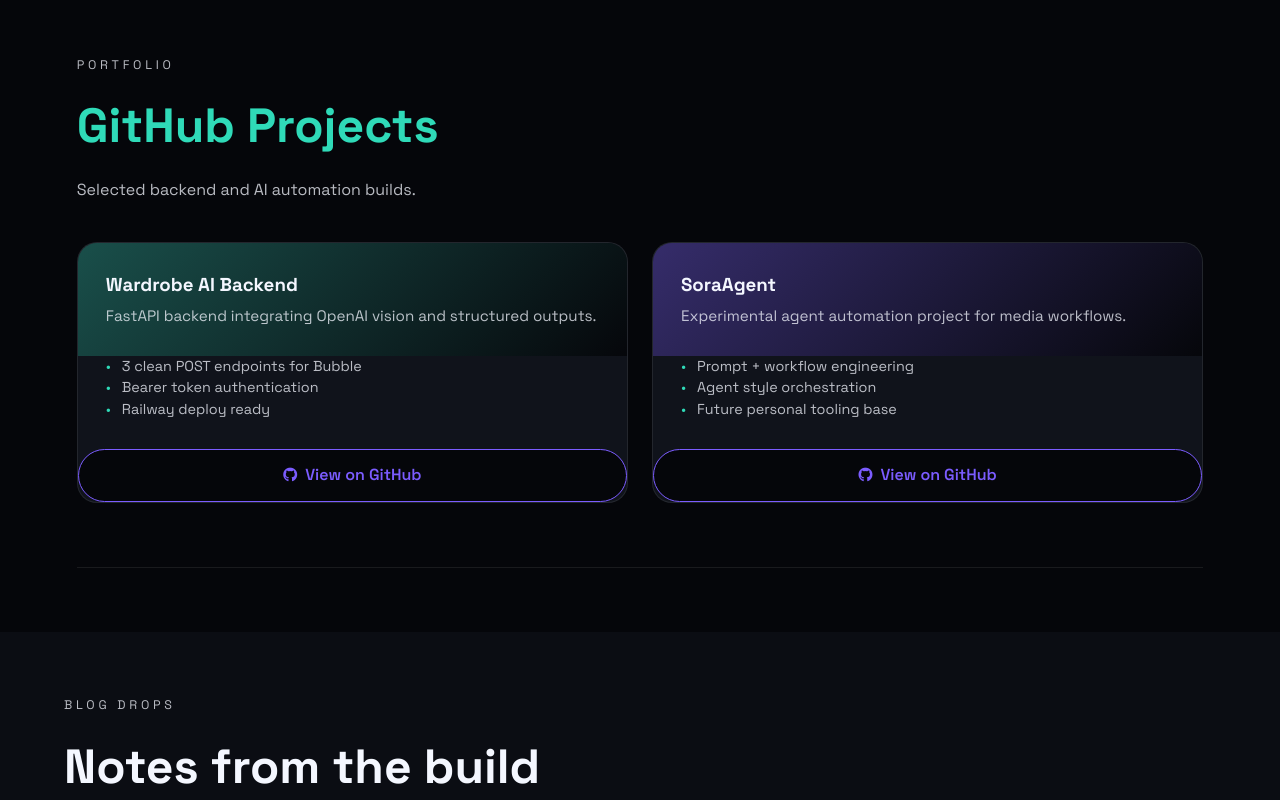
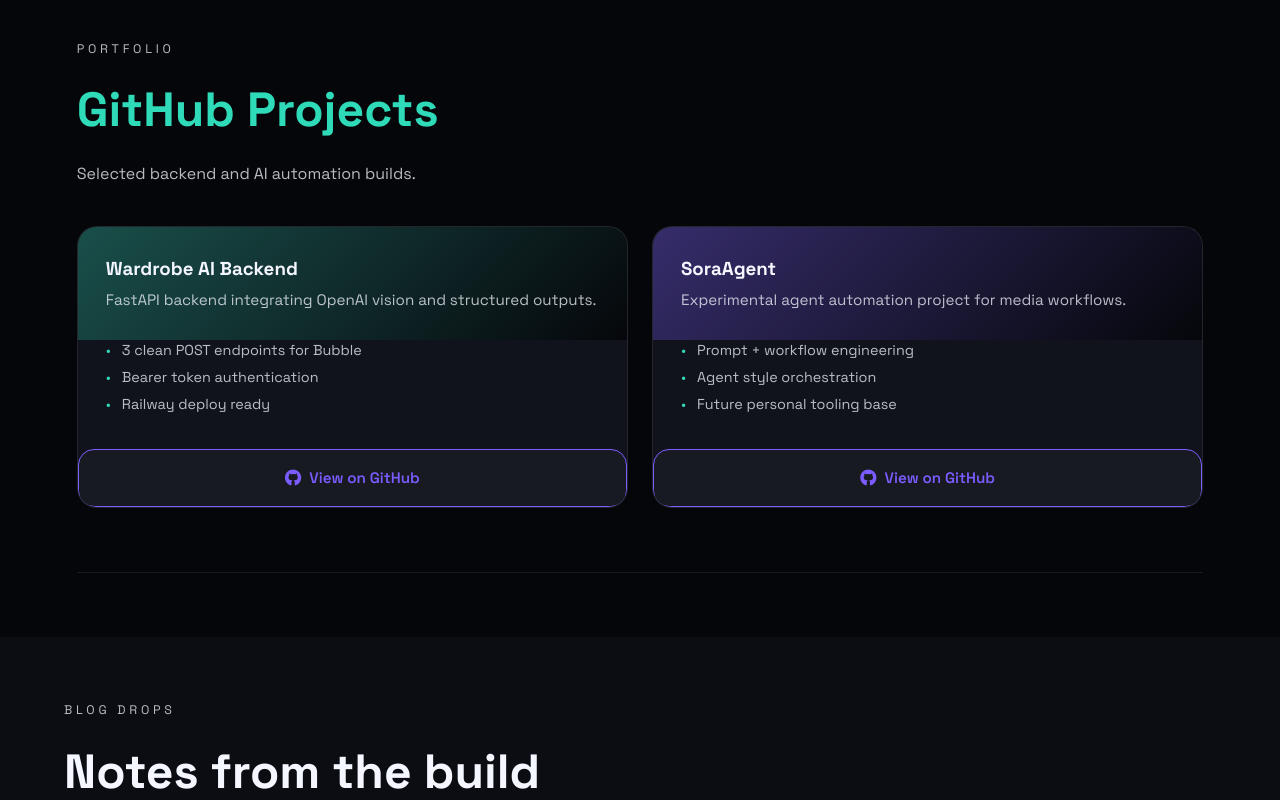
Before and after one commit to Rouane12/NeuralHustler, a plain HTML site: page index.html in a window 1280 px wide. Shown: the part 3119-3919 px from the top of the page. Drawn offline with Linux system fonts and the light colour scheme.

Commit message:
small changes to css

```diff
--- a/styles.css
+++ b/styles.css
@@ -77,7 +77,7 @@
   color: var(--text);
 }
 
-/* mobile burger button */
+/* mobile burger */
 .nav-toggle {
   display: none;
   background: transparent;
@@ -119,7 +119,7 @@
   margin-bottom: 1.75rem;
 }
 
-/* BUTTON SYSTEM */
+/* BUTTONS */
 .hero-cta {
   display: flex;
   gap: 1rem;
@@ -211,7 +211,7 @@
   color: var(--muted);
 }
 
-/* ABOUT */
+/* ABOUT SECTION */
 .about-grid {
   display: grid;
   grid-template-columns: repeat(auto-fit, minmax(240px, 1fr));
@@ -223,10 +223,6 @@
   border-radius: 1rem;
   border: 1px solid var(--border);
   padding: 1.5rem;
-}
-
-.about-grid h3 {
-  margin-bottom: 1rem;
 }
 
 .about-grid ul {
@@ -266,15 +262,13 @@
   color: var(--muted);
 }
 
-/* GRADIENT FILL STYLES */
+/* GRADIENT STYLES */
 .gradient-purple {
   background: linear-gradient(135deg, rgba(123, 92, 255, 0.35), rgba(5, 6, 10, 0.95));
 }
-
 .gradient-teal {
   background: linear-gradient(135deg, rgba(47, 218, 184, 0.3), rgba(5, 6, 10, 0.95));
 }
-
 .gradient-orange {
   background: linear-gradient(135deg, rgba(255, 142, 60, 0.4), rgba(5, 6, 10, 0.95));
 }
@@ -334,10 +328,9 @@
 
 .video-card p {
   color: var(--muted);
-  margin-bottom: 1rem;
 }
 
-/* FORM */
+/* CONTACT FORM */
 .contact-form {
   display: grid;
   gap: 1rem;
@@ -390,7 +383,7 @@
   font-weight: 600;
 }
 
-/* ⭐ PORTFOLIO EXPERIENCE */
+/* PORTFOLIO ENHANCEMENTS */
 #portfolio .section-heading h2 {
   color: var(--accent-2);
 }
@@ -408,12 +401,13 @@
   margin-top: 0.35rem;
 }
 
-/* bullets for features */
+/* Portfolio bullets */
 #portfolio .card ul li {
   color: var(--muted);
   font-size: 0.9rem;
   position: relative;
   padding-left: 1rem;
+  margin-bottom: 0.35rem;
 }
 
 #portfolio .card ul li::before {
@@ -442,23 +436,36 @@
   letter-spacing: 0.03em;
 }
 
-/* FIXED — GitHub icon rendering */
+/* ✔ POLISHED — GitHub CTA Buttons */
+#portfolio .btn.secondary {
+  display: flex;
+  align-items: center;
+  justify-content: center;
+  gap: 0.55rem;
+  padding: 1rem 2rem;
+  border-radius: 1rem;
+  background: rgba(255, 255, 255, 0.03);
+  border: 1px solid var(--accent);
+  margin-top: auto;
+  font-size: 0.95rem;
+}
+
 #portfolio .btn.secondary::before {
   content: "\f09b";
-  font-family: "Font Awesome 5 Brands"; /* ✔ FIXED FONT */
-  font-weight: 400;
-  margin-right: 0.5rem;
-  font-size: 0.9rem;
+  font-family: "Font Awesome 5 Brands";
+  font-size: 1rem;
+  display: inline-flex;
+  align-items: center;
 }
 
-#portfolio .btn.secondary:hover,
-#portfolio .btn.secondary:focus-visible {
+#portfolio .btn.secondary:hover {
   background: var(--accent);
   color: var(--bg);
   transform: translateY(-2px);
+  box-shadow: 0 0 12px rgba(123, 92, 255, 0.4);
 }
 
-/* NAV + RESPONSIVE BEHAVIOR */
+/* NAV + RESPONSIVE */
 @media (max-width: 900px) {
   .nav-toggle {
     display: flex;
```
